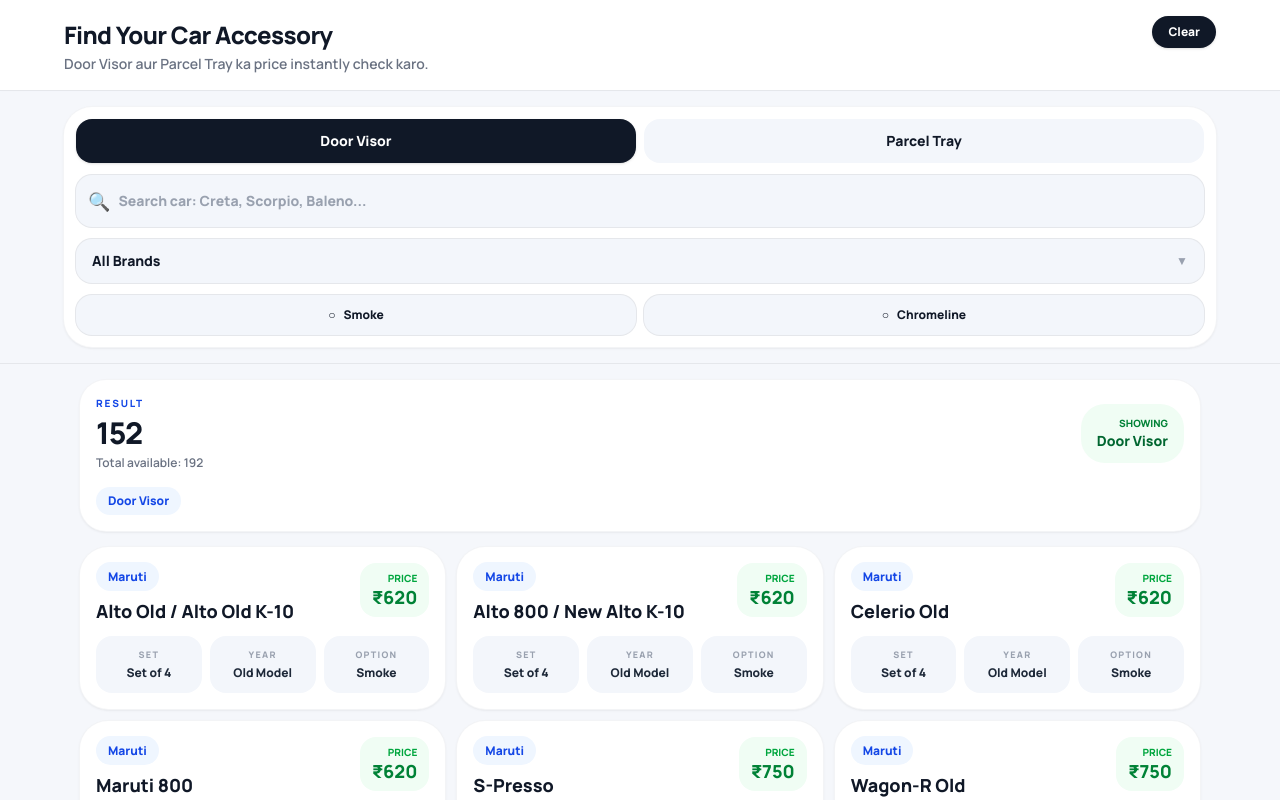
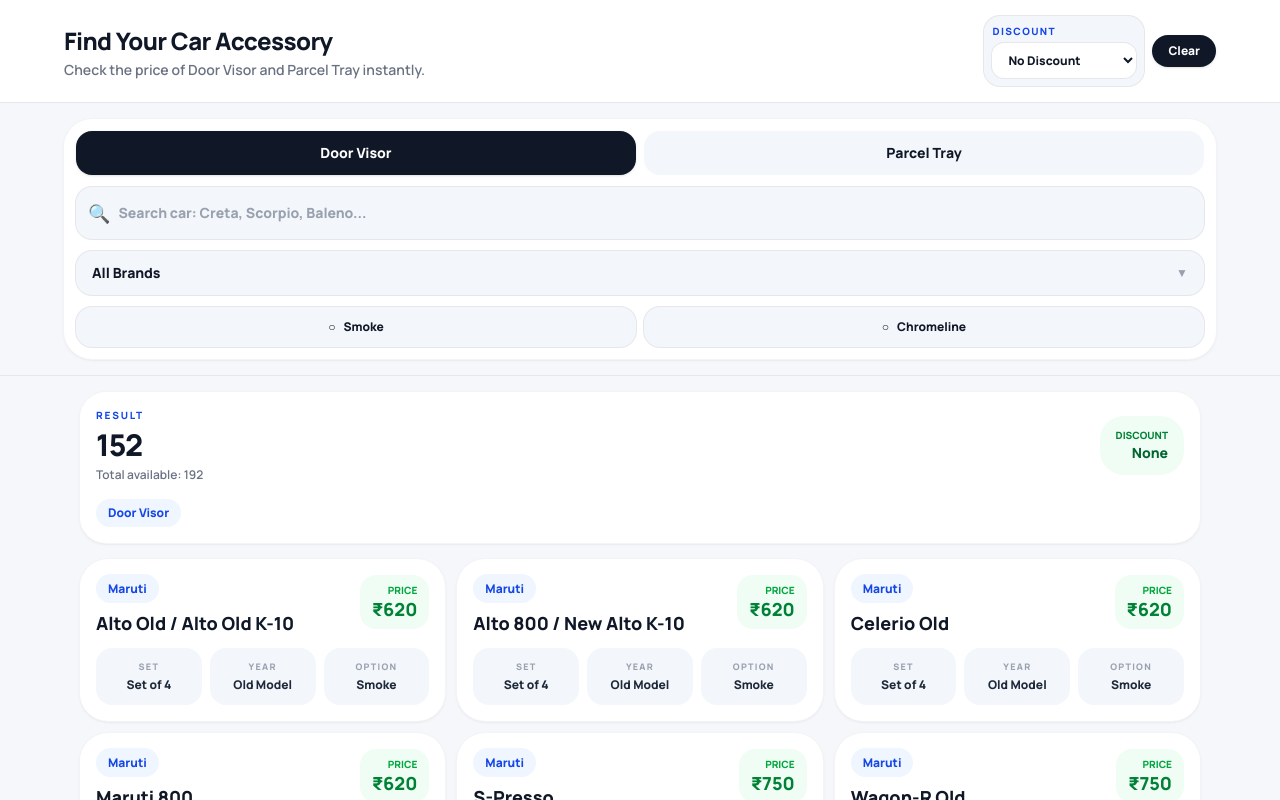
Before and after one commit to supportwinslow-cpu/door-visor, a Next.js app: page / in a window 1280 px wide. Both pictures are taken after a click on the button "Door Visor". Shown: the top 800 px of the page. Built offline with nearby package versions, Linux system fonts and the light colour scheme.

Commit message:
initial push

```diff
--- a/app/page.jsx
+++ b/app/page.jsx
@@ -2,8 +2,6 @@
 
 import { useMemo, useState } from "react";
 import products from "@/app/data/products";
-// Agar file src/data/products.js me hai to upar wali line ko ye kar dena:
-// import products from "@/data/products";
 
 export default function LandingPage() {
   const [search, setSearch] = useState("");
@@ -11,6 +9,9 @@
   const [selectedBrand, setSelectedBrand] = useState("all");
   const [showSmoke, setShowSmoke] = useState(false);
   const [showChromeline, setShowChromeline] = useState(false);
+  const [selectedDiscount, setSelectedDiscount] = useState(0);
+
+  const discountOptions = Array.from({ length: 11 }, (_, index) => 50 + index);
 
   const normalize = (value) => {
     return String(value || "")
@@ -117,25 +118,61 @@
     return product.price;
   };
 
-  const getDisplayPrice = (product) => {
+  const applyDiscount = (price) => {
+    if (!selectedDiscount) return price;
+    return Math.round(Number(price) - (Number(price) * selectedDiscount) / 100);
+  };
+
+  const formatPrice = (price) => {
+    return `₹${applyDiscount(price)}`;
+  };
+
+  const formatOriginalPrice = (price) => {
+    return `₹${price}`;
+  };
+
+  const getBasePriceText = (product) => {
     const type = getProductType(product);
 
     if (type === "parcel-tray") {
-      return `₹${product.price}`;
+      return formatOriginalPrice(product.price);
     }
 
     const smokePrice = getSmokePrice(product);
     const chromelinePrice = getChromelinePrice(product);
 
     if (showSmoke && showChromeline) {
-      return `₹${smokePrice} / ₹${chromelinePrice}`;
+      return `${formatOriginalPrice(smokePrice)} / ${formatOriginalPrice(
+        chromelinePrice
+      )}`;
     }
 
     if (showChromeline) {
-      return `₹${chromelinePrice}`;
+      return formatOriginalPrice(chromelinePrice);
     }
 
-    return `₹${smokePrice}`;
+    return formatOriginalPrice(smokePrice);
+  };
+
+  const getDisplayPrice = (product) => {
+    const type = getProductType(product);
+
+    if (type === "parcel-tray") {
+      return formatPrice(product.price);
+    }
+
+    const smokePrice = getSmokePrice(product);
+    const chromelinePrice = getChromelinePrice(product);
+
+    if (showSmoke && showChromeline) {
+      return `${formatPrice(smokePrice)} / ${formatPrice(chromelinePrice)}`;
+    }
+
+    if (showChromeline) {
+      return formatPrice(chromelinePrice);
+    }
+
+    return formatPrice(smokePrice);
   };
 
   const getDisplayOption = (product) => {
@@ -193,9 +230,6 @@
     ].join(" ");
   };
 
-  // ✅ IMPORTANT FIX:
-  // Brand dropdown ab product type se filter nahi hoga.
-  // Isme products.js ke sare brands show honge.
   const brandOptions = useMemo(() => {
     const brands = new Set();
 
@@ -275,6 +309,7 @@
     selectedBrand,
     showSmoke,
     showChromeline,
+    selectedDiscount,
   ]);
 
   const totalProducts = products.length;
@@ -285,6 +320,7 @@
     setSelectedBrand("all");
     setShowSmoke(false);
     setShowChromeline(false);
+    setSelectedDiscount(0);
   };
 
   const handleProductTypeChange = (type) => {
@@ -305,18 +341,38 @@
       {/* Header */}
       <section className="border-b border-gray-200 bg-white px-4 py-4 shadow-sm">
         <div className="mx-auto max-w-6xl">
-          <div className="flex items-start justify-between gap-3">
+          <div className="flex flex-col gap-4 md:flex-row md:items-center md:justify-between">
             <div>
               <h1 className="mt-1 text-2xl font-black leading-tight tracking-tight text-[#101827]">
                 Find Your Car Accessory
               </h1>
 
               <p className="mt-1 text-sm font-semibold text-gray-500">
-                Door Visor aur Parcel Tray ka price instantly check karo.
+                Check the price of Door Visor and Parcel Tray instantly.
               </p>
             </div>
 
-            {hasActiveSelection && (
+            <div className="flex items-center gap-2 md:justify-end">
+              <div className="rounded-2xl bg-[#f3f6fb] p-2 ring-1 ring-gray-200">
+                <p className="mb-1 text-[10px] font-black uppercase tracking-[0.14em] text-blue-700">
+                  Discount
+                </p>
+
+                <select
+                  value={selectedDiscount}
+                  onChange={(e) => setSelectedDiscount(Number(e.target.value))}
+                  className="w-full rounded-xl bg-white px-3 py-2 text-xs font-black text-[#101827] outline-none ring-1 ring-gray-200 focus:ring-2 focus:ring-blue-600 md:w-36"
+                >
+                  <option value={0}>No Discount</option>
+                  {discountOptions.map((discount) => (
+                    <option key={discount} value={discount}>
+                      {discount}% OFF
+                    </option>
+                  ))}
+                </select>
+              </div>
+
+              {(hasActiveSelection || selectedDiscount > 0) && (
                 <button
                   onClick={clearAllFilters}
                   className="shrink-0 rounded-full bg-[#101827] px-4 py-2 text-xs font-black text-white shadow-sm"
@@ -324,6 +380,7 @@
                   Clear
                 </button>
               )}
+            </div>
           </div>
         </div>
       </section>
@@ -469,15 +526,11 @@
 
             <div className="rounded-3xl bg-green-50 px-4 py-3 text-right">
               <p className="text-[10px] font-black uppercase text-green-700">
-                Showing
+                Discount
               </p>
 
               <p className="text-sm font-black text-green-800">
-                {selectedProductType
-                  ? getProductTypeLabel(selectedProductType)
-                  : hasActiveSelection
-                    ? "Selected"
-                    : "None"}
+                {selectedDiscount ? `${selectedDiscount}% OFF` : "None"}
               </p>
             </div>
           </div>
@@ -492,6 +545,12 @@
             {selectedBrand !== "all" && (
               <span className="rounded-full bg-blue-50 px-3 py-1.5 text-xs font-black text-blue-700">
                 {selectedBrand}
+              </span>
+            )}
+
+            {selectedDiscount > 0 && (
+              <span className="rounded-full bg-green-50 px-3 py-1.5 text-xs font-black text-green-700">
+                {selectedDiscount}% Discount Applied
               </span>
             )}
 
@@ -523,6 +582,8 @@
                   carName={getCarName(product)}
                   year={getYear(product)}
                   price={getDisplayPrice(product)}
+                  originalPrice={getBasePriceText(product)}
+                  discount={selectedDiscount}
                 />
               ) : (
                 <DoorVisorCard
@@ -531,6 +592,8 @@
                   carName={getCarName(product)}
                   setCount={getSetCount(product)}
                   price={getDisplayPrice(product)}
+                  originalPrice={getBasePriceText(product)}
+                  discount={selectedDiscount}
                   year={getYear(product)}
                   option={getDisplayOption(product)}
                 />
@@ -555,8 +618,7 @@
       <h3 className="mt-5 text-2xl font-black">Search Your Product</h3>
 
       <p className="mx-auto mt-2 max-w-md text-sm font-semibold leading-6 text-gray-500">
-        Door Visor ya Parcel Tray select karo, car name search karo ya brand
-        choose karo.
+        Select Door Visor or Parcel Tray, then search by car name or brand and choose your option..
       </p>
 
       <div className="mt-5 flex flex-wrap justify-center gap-2">
@@ -573,7 +635,16 @@
   );
 }
 
-function DoorVisorCard({ carCompany, carName, setCount, price, year, option }) {
+function DoorVisorCard({
+  carCompany,
+  carName,
+  setCount,
+  price,
+  originalPrice,
+  discount,
+  year,
+  option,
+}) {
   return (
     <div className="overflow-hidden rounded-[28px] bg-white shadow-sm ring-1 ring-gray-100">
       <div className="p-4">
@@ -592,6 +663,13 @@
             <p className="text-[10px] font-black uppercase text-green-600">
               Price
             </p>
+
+            {discount > 0 && (
+              <p className="text-xs font-black text-gray-400 line-through">
+                {originalPrice}
+              </p>
+            )}
+
             <p className="text-lg font-black leading-tight text-green-700">
               {price}
             </p>
@@ -608,7 +686,7 @@
   );
 }
 
-function ParcelTrayCard({ carName, year, price }) {
+function ParcelTrayCard({ carName, year, price, originalPrice, discount }) {
   return (
     <div className="overflow-hidden rounded-[28px] bg-white shadow-sm ring-1 ring-blue-100">
       <div className="bg-linear-to-r from-blue-700 to-[#101827] p-4 text-white">
@@ -631,6 +709,13 @@
           <p className="text-[10px] font-black uppercase tracking-[0.14em] text-green-600">
             Price
           </p>
+
+          {discount > 0 && (
+            <p className="text-xs font-black text-gray-400 line-through">
+              {originalPrice}
+            </p>
+          )}
+
           <p className="mt-1 text-lg font-black text-green-700">{price}</p>
         </div>
       </div>
```
Lines whose indentation alone changed are shown as unchanged.
